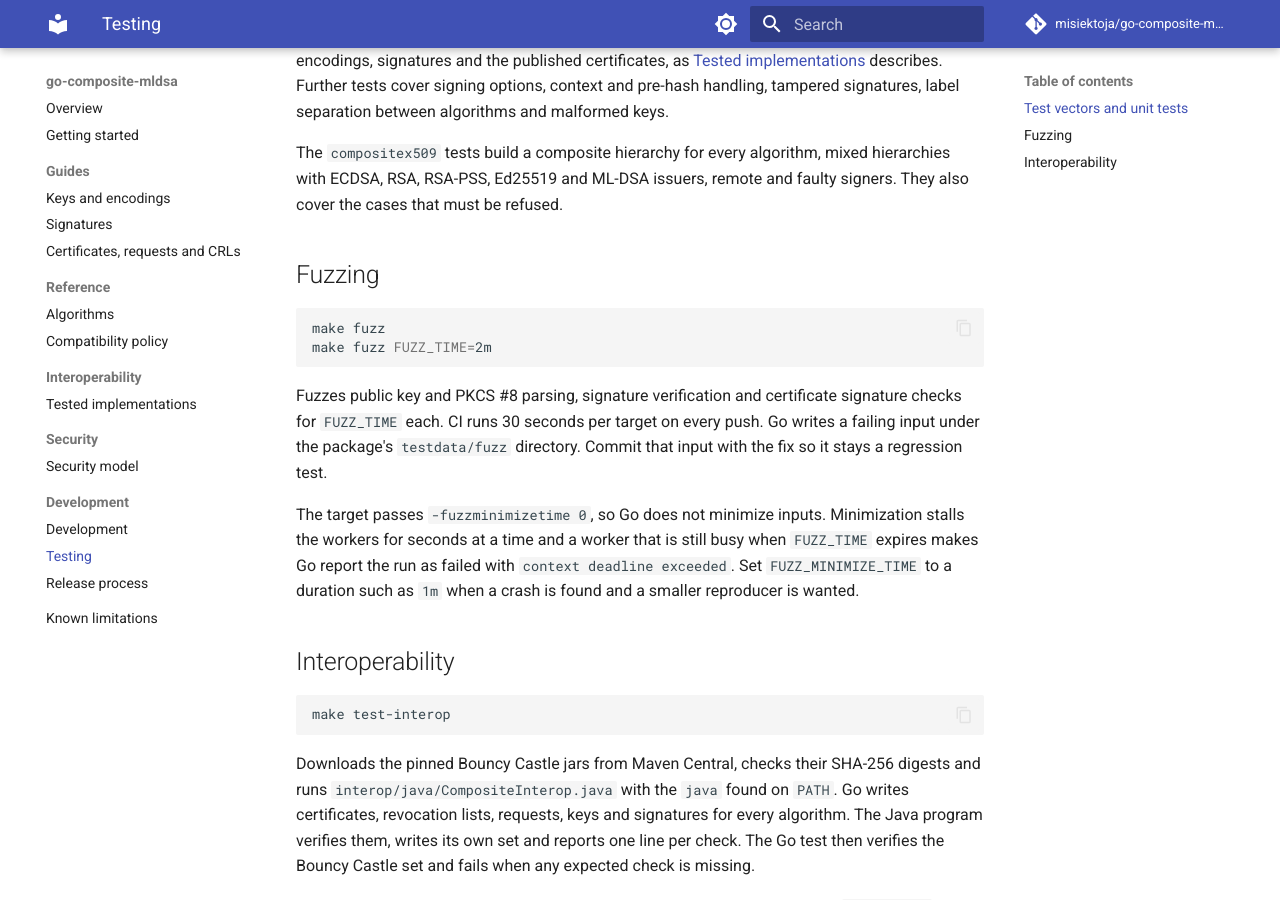
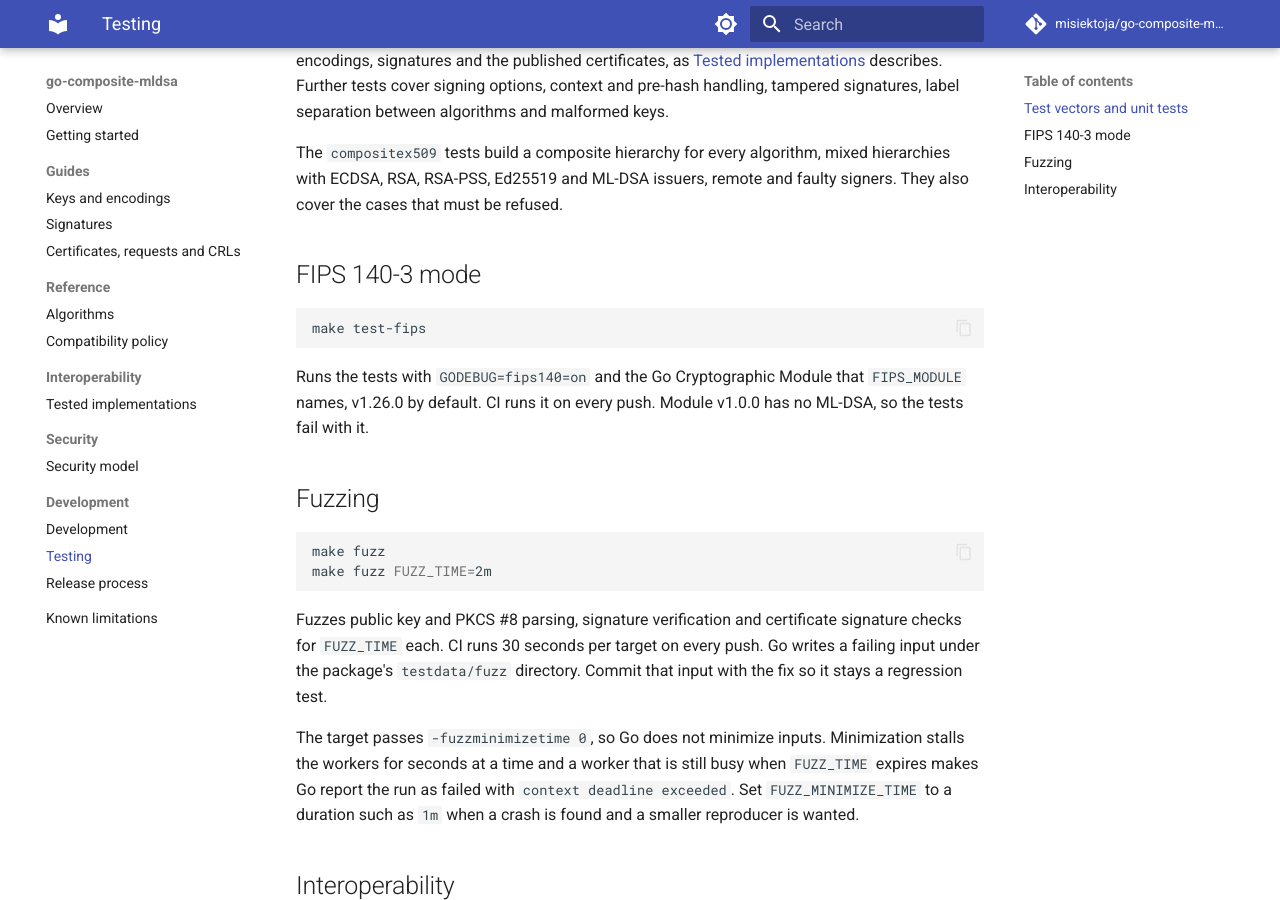
Before and after one commit to misiektoja/go-composite-mldsa, an MkDocs documentation site: the page built from docs/development/testing.md, in a window 1280 px wide and 900 px high, scrolled down 407 px. Built offline with MkDocs 1.6.1 and Material for MkDocs 9.7.7, drawn with Linux system fonts in a browser that asks for light colours; comment, search, counter and statistics services are not loaded.

Commit message:
docs: describe FIPS 140-3 mode with module v1.26.0 and the test-fips target
Signed-off-by: misiektoja <misiektoja-github@rm-rf.ninja>

````diff
--- a/docs/development/testing.md
+++ b/docs/development/testing.md
@@ -20,6 +20,16 @@ label separation between algorithms and malformed keys.
 The `compositex509` tests build a composite hierarchy for every algorithm, mixed hierarchies with
 ECDSA, RSA, RSA-PSS, Ed25519 and ML-DSA issuers, remote and faulty signers. They also cover the
 cases that must be refused.
+
+## FIPS 140-3 mode
+
+```bash
+make test-fips
+```
+
+Runs the tests with `GODEBUG=fips140=on` and the Go Cryptographic Module that `FIPS_MODULE` names,
+v1.26.0 by default. CI runs it on every push. Module v1.0.0 has no ML-DSA, so the tests fail with
+it.
 
 ## Fuzzing
 
````
Also changed, not shown: docs/development/development.md (+1 -0 lines), docs/known-limitations.md (+5 -1 lines), docs/security/security-model.md (+2 -1 lines).
